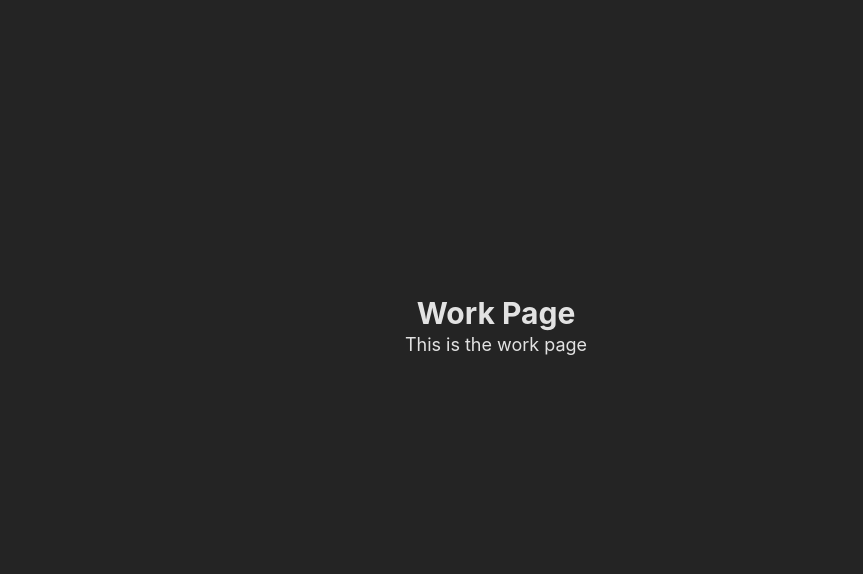
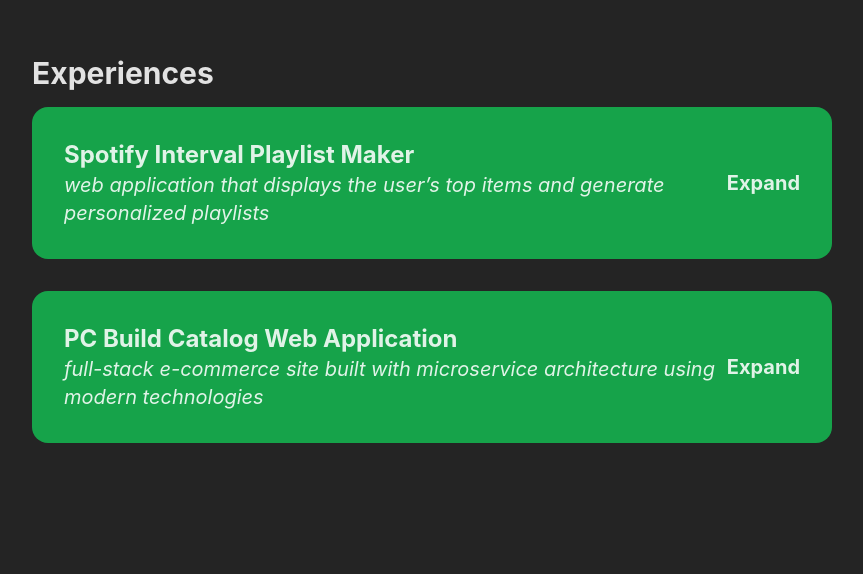
Before and after one commit to KobeZ123/engw3302-portfolio-2, a React (Vite) app: page /work in a window 1280 px wide. Shown: the part 1689-2263 px from the top of the page, without its empty margins (144-1007 px from the left). Built offline with nearby package versions, Linux system fonts and the light colour scheme.

Commit message:
works section

```diff
--- a/src/pages/Work.tsx
+++ b/src/pages/Work.tsx
@@ -1,8 +1,70 @@
+import { useState } from "react";
+
 export default function Work() {
     return (
-        <div className="flex flex-col items-center justify-center h-screen">
-            <h1 className="text-3xl font-bold">Work Page</h1>
-            <p className="text-lg">This is the work page</p>
+        <div className="flex flex-col items-start justify-start text-start pt-32">
+            <h1 className="text-3xl font-bold">Experiences</h1>
+            <div className="flex flex-col gap-8 mt-4 w-full">
+                {EXPERIENCES.map((experience, index) => (
+                    <WorkCard key={index} {...experience}/>
+                ))}
+            </div>
         </div>
     )
 }
+
+interface WorkCardProps {
+    title: string;
+    description: string;
+    points: string[];
+    link?: string;
+}
+
+function WorkCard({title, description, points, link}: WorkCardProps) {
+    const [expanded, setExpanded] = useState(false);
+    return (
+        <div className="flex flex-col gap-1 w-full max-w-[800px] text-start bg-green-600 p-8 rounded-2xl">
+            <div className="flex flex-row justify-between items-center w-full">
+                <div>
+                    <h2 className="text-2xl font-bold">{title}</h2>
+                    <h3 className="text-xl italic">{description}</h3>
+                </div>
+                <h1 className="text-xl font-bold cursor-pointer" onClick={() => setExpanded(!expanded)}>
+                    {expanded ? "Collapse" : "Expand"}
+                </h1>
+            </div>
+
+            {expanded &&
+                (<div>
+                    {link && <a href={link} target="_blank" className="text-lg text-blue-700 cursor-pointer underline">Link To Project</a>}
+                    <ul className="list-disc list-inside">
+                        {points.map((desc, index) => (
+                            <li key={index}>{desc}</li>
+                        ))}
+                    </ul>
+                </div>)
+            }
+
+        </div>
+    )
+}
+
+const EXPERIENCES = [
+    {
+        title: "Spotify Interval Playlist Maker",
+        description: "web application that displays the user’s top items and generate personalized playlists",
+        points: [
+            "Collaborated with designer to build performant React+TailwindCSS UI, incorporating responsive design",
+            "Improve user experience and reduce webpage load times by developing solutions like pagination, content loaders, and custom hook cache mechanism, expediating algorithm runtime and reducing API calls by 80%"
+        ],
+        link: "https://github.com/KobeZ123/spotify-playlist-maker",
+    },
+    {
+        title: "PC Build Catalog Web Application",
+        description: "full-stack e-commerce site built with microservice architecture using modern technologies",
+        points: [
+            "Incorporated NextUI components to build online shop supporting 8+ categories and browsing of 10,000+ parts",
+            "Experimented with architectural procedure to integrate external API with data necessities, employing Python Flask and configuring AWS Elastic Compute Cloud instance to serve backend service"
+        ],
+    },
+]
```
